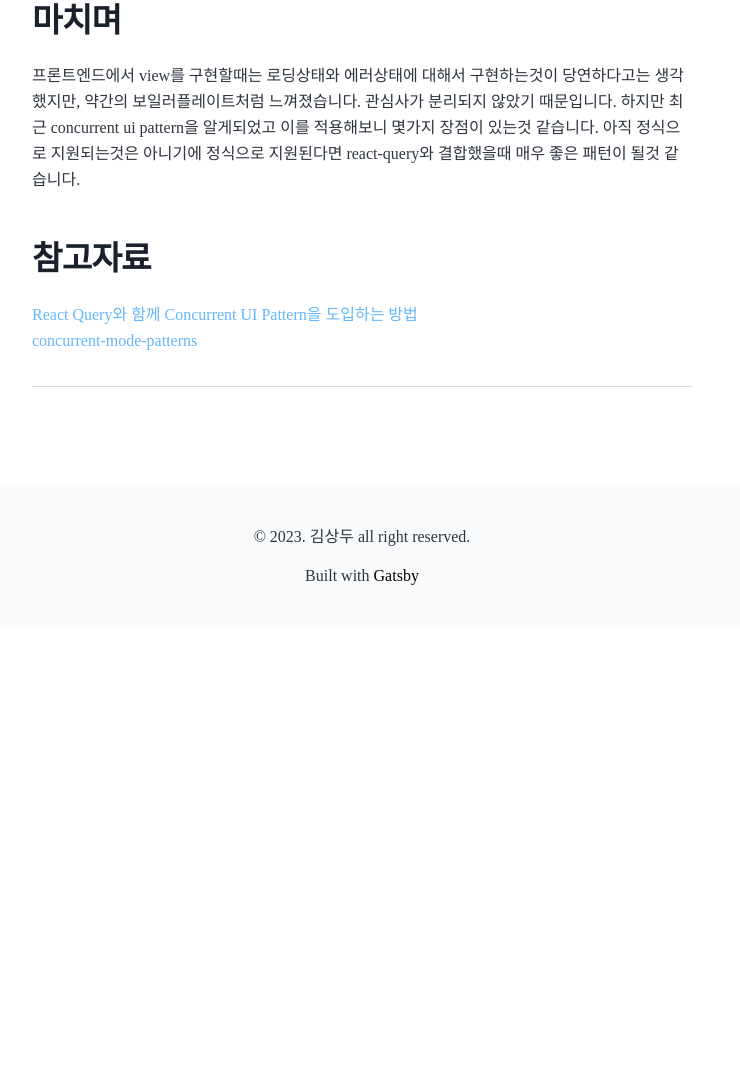
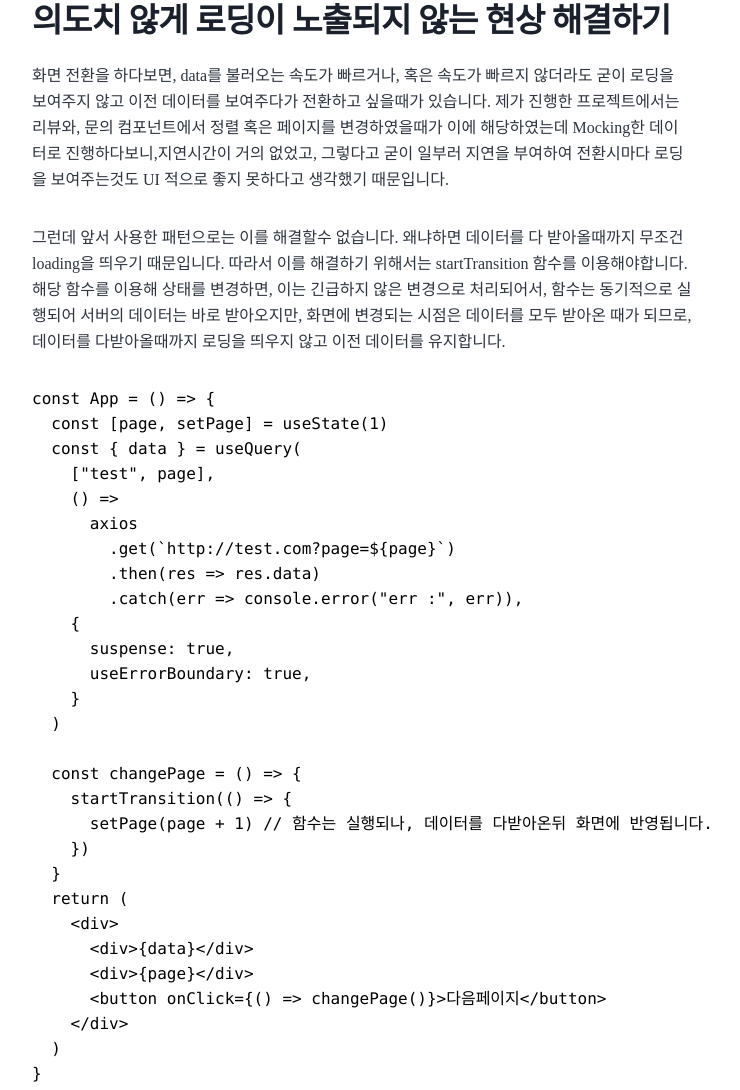
Before and after one commit to developer-bandi/blog-old, a Gatsby site: page /use-concurrent-ui-pattern/ in a window 1280 px wide. Shown: the part 5616-6706 px from the top of the page, without its empty margins (278-1018 px from the left). Before the commit the page ends 6243 px from the top, so only its background shows below. Built offline with nearby package versions, Linux system fonts and the light colour scheme; Gatsby itself is replaced by a stand-in of ours; some packages are replaced by stand-ins of ours; code samples lack their colours; a script that the page names is missing.

Commit message:
postfix : concurrent-ui-pattern 포스트에 내용 추가

````diff
--- a/content/blog/use-concurrent-ui-pattern/index.md
+++ b/content/blog/use-concurrent-ui-pattern/index.md
@@ -179,6 +179,43 @@ const App2 = () => {
 
 이를 응용하면 더욱 복잡한 상황에서도 기존에 사용하던 방식보다 훨씬 쉽게 화면을 구성할수 있습니다.
 
+## 의도치 않게 로딩이 노출되지 않는 현상 해결하기
+
+화면 전환을 하다보면, data를 불러오는 속도가 빠르거나, 혹은 속도가 빠르지 않더라도 굳이 로딩을 보여주지 않고 이전 데이터를 보여주다가 전환하고 싶을때가 있습니다. 제가 진행한 프로젝트에서는 리뷰와, 문의 컴포넌트에서 정렬 혹은 페이지를 변경하였을때가 이에 해당하였는데 Mocking한 데이터로 진행하다보니,지연시간이 거의 없었고, 그렇다고 굳이 일부러 지연을 부여하여 전환시마다 로딩을 보여주는것도 UI 적으로 좋지 못하다고 생각했기 때문입니다.
+
+그런데 앞서 사용한 패턴으로는 이를 해결할수 없습니다. 왜냐하면 데이터를 다 받아올때까지 무조건 loading을 띄우기 때문입니다. 따라서 이를 해결하기 위해서는 startTransition 함수를 이용해야합니다. 해당 함수를 이용해 상태를 변경하면, 이는 긴급하지 않은 변경으로 처리되어서, 함수는 동기적으로 실행되어 서버의 데이터는 바로 받아오지만, 화면에 변경되는 시점은 데이터를 모두 받아온 때가 되므로, 데이터를 다받아올때까지 로딩을 띄우지 않고 이전 데이터를 유지합니다.
+
+```javascript
+const App = () => {
+  const [page, setPage] = useState(1)
+  const { data } = useQuery(
+    ["test", page],
+    () =>
+      axios
+        .get(`http://test.com?page=${page}`)
+        .then(res => res.data)
+        .catch(err => console.error("err :", err)),
+    {
+      suspense: true,
+      useErrorBoundary: true,
+    }
+  )
+
+  const changePage = () => {
+    startTransition(() => {
+      setPage(page + 1) // 함수는 실행되나, 데이터를 다받아온뒤 화면에 반영됩니다.
+    })
+  }
+  return (
+    <div>
+      <div>{data}</div>
+      <div>{page}</div>
+      <button onClick={() => changePage()}>다음페이지</button>
+    </div>
+  )
+}
+```
+
 ## 마치며
 
 프론트엔드에서 view를 구현할때는 로딩상태와 에러상태에 대해서 구현하는것이 당연하다고는 생각했지만, 약간의 보일러플레이트처럼 느껴졌습니다. 관심사가 분리되지 않았기 때문입니다. 하지만 최근 concurrent ui pattern을 알게되었고 이를 적용해보니 몇가지 장점이 있는것 같습니다. 아직 정식으로 지원되는것은 아니기에 정식으로 지원된다면 react-query와 결합했을때 매우 좋은 패턴이 될것 같습니다.
````
